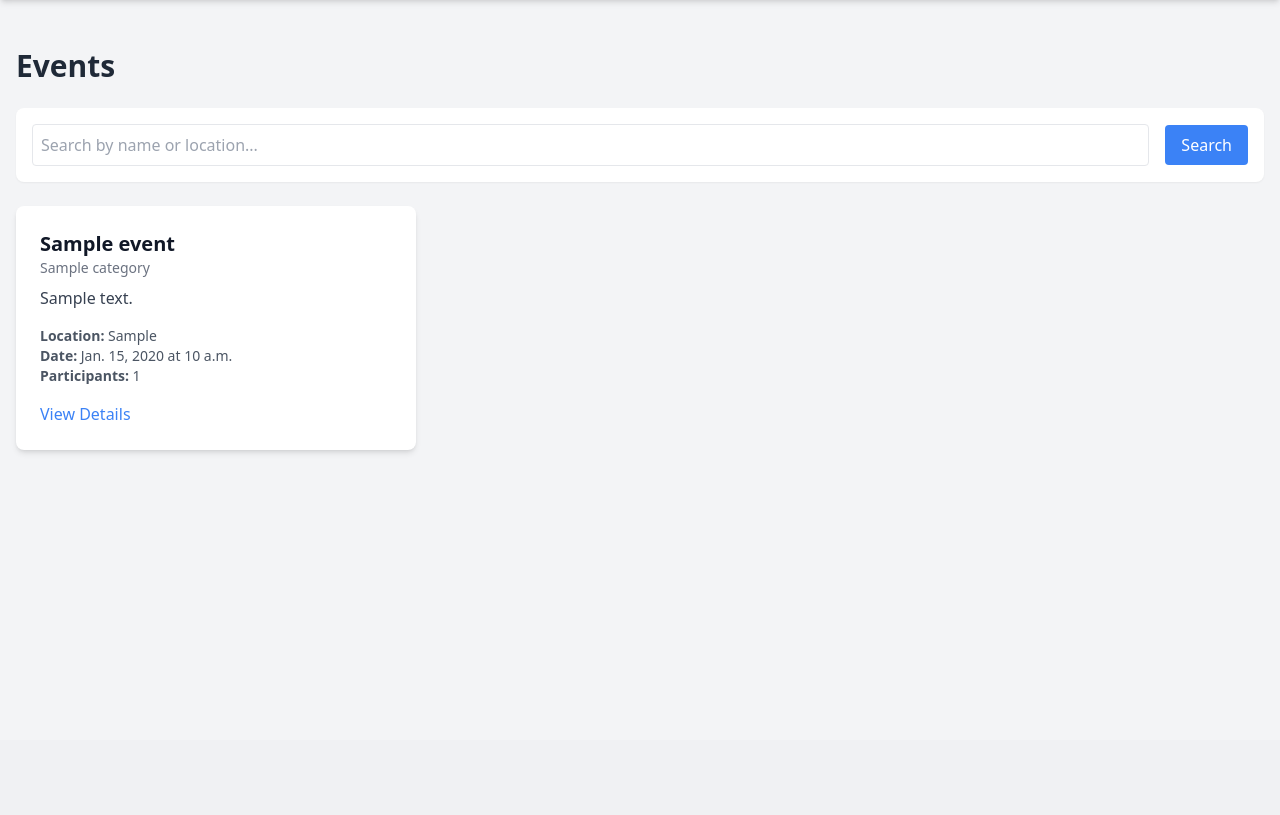
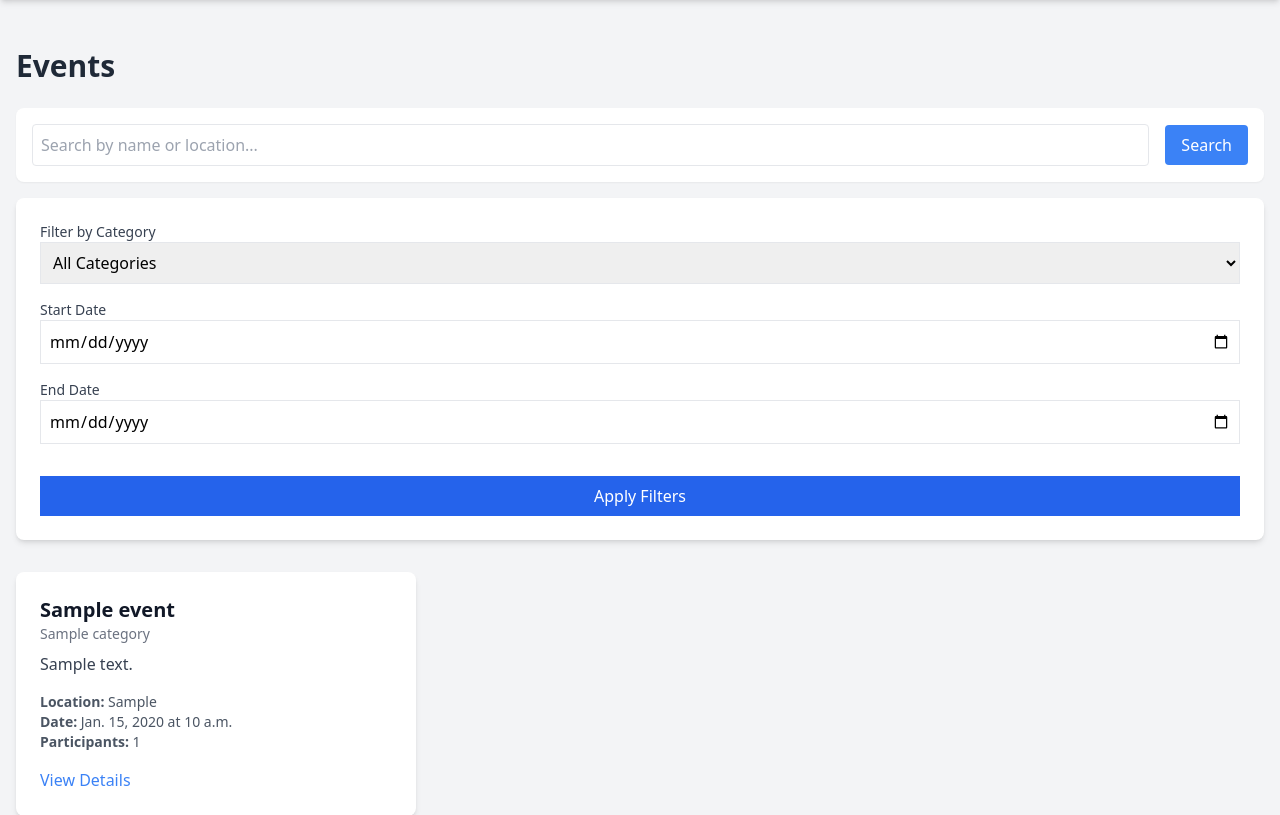
Before and after one commit to blu3be3tle/eventura-django, a Django app: page /events/ in a window 1280 px wide. Shown: the part 60-875 px from the top of the page. Before the commit the page ends 513 px from the top, so only its background shows below. Run offline with Django 5.2, Linux system fonts and the light colour scheme; tables that the repository leaves empty hold one stand-in row (values such as "Sample post").

Commit message:
added category and date range filters

```diff
--- a/events/templates/events/event_list.html
+++ b/events/templates/events/event_list.html
@@ -3,13 +3,49 @@
 {% block content %}
   <h1 class="text-3xl font-bold mb-6 text-gray-800">Events</h1>
 
-  <form method="get" class="mb-6 bg-white p-4 rounded-lg shadow-sm">
-    <div class="flex items-center space-x-4">
-      <input type="text" name="search" placeholder="Search by name or location..." class="p-2 border rounded w-full" />
-      <button type="submit" class="bg-blue-500 text-white px-4 py-2 rounded hover:bg-blue-600">Search</button>
-    </div>
-  </form>
+  <!-- Search Form -->
+  <div class="mb-4 bg-white p-4 rounded-lg shadow-sm">
+    <form method="get" action="{% url 'event-list' %}">
+      <div class="flex items-center space-x-4">
+        <input type="text" name="search" placeholder="Search by name or location..." class="p-2 border rounded w-full" value="{{ request.GET.search }}" />
+        <button type="submit" class="bg-blue-500 text-white px-4 py-2 rounded hover:bg-blue-600">Search</button>
+      </div>
+    </form>
+  </div>
 
+  <!-- Filter Form -->
+  <div class="bg-white p-6 rounded-lg shadow-md mb-8">
+    <form method="GET" action="{% url 'event-list' %}" class="grid grid-cols-1 md:grid-cols-3 lg:flex lg:items-end lg:space-x-4">
+
+      <!-- Category Filter -->
+      <div class="flex-grow mb-4 lg:mb-0">
+        <label for="category" class="block text-sm font-medium text-gray-700">Filter by Category</label>
+        <select name="category" id="category" class="mt-1 block w-full p-2 border border-gray-300 rounded-md">
+          <option value="">All Categories</option>
+          {% for category in categories %}
+            <option value="{{ category.id }}" {% if request.GET.category == category.id|stringformat:"s" %}selected{% endif %}>{{ category.name }}</option>
+          {% endfor %}
+        </select>
+      </div>
+
+      <!-- Date Range Filter -->
+      <div class="flex-grow mb-4 lg:mb-0">
+        <label for="start_date" class="block text-sm font-medium text-gray-700">Start Date</label>
+        <input type="date" name="start_date" id="start_date" class="mt-1 block w-full p-2 border border-gray-300 rounded-md" value="{{ request.GET.start_date }}">
+      </div>
+
+      <div class="flex-grow mb-4 lg:mb-0">
+        <label for="end_date" class="block text-sm font-medium text-gray-700">End Date</label>
+        <input type="date" name="end_date" id="end_date" class="mt-1 block w-full p-2 border border-gray-300 rounded-md" value="{{ request.GET.end_date }}">
+      </div>
+
+      <div class="mt-4 lg:mt-0">
+        <button type="submit" class="w-full bg-blue-600 text-white px-4 py-2 rounded-md hover:bg-blue-700">Apply Filters</button>
+      </div>
+    </form>
+  </div>
+
+  <!-- Event Grid -->
   <div class="grid grid-cols-1 md:grid-cols-2 lg:grid-cols-3 gap-6">
     {% for event in events %}
       <div class="bg-white rounded-lg shadow-md overflow-hidden hover:shadow-xl transition-shadow">
@@ -34,7 +70,7 @@
         </div>
       </div>
     {% empty %}
-      <p class="text-gray-700">No events found.</p>
+      <p class="text-gray-700 col-span-full">No events found matching your criteria.</p>
     {% endfor %}
   </div>
 {% endblock %}
```
